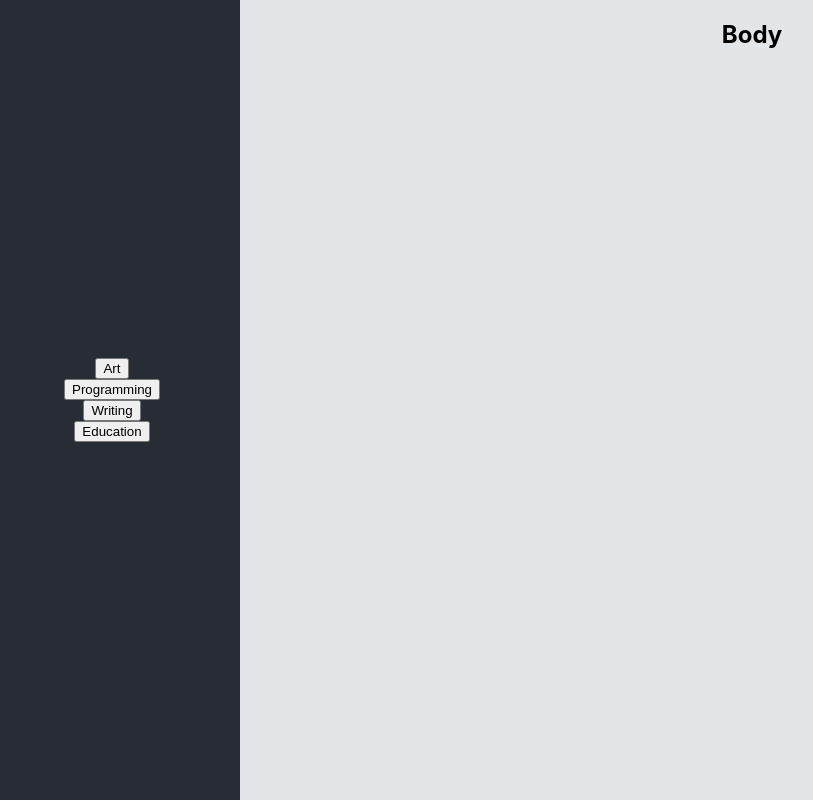
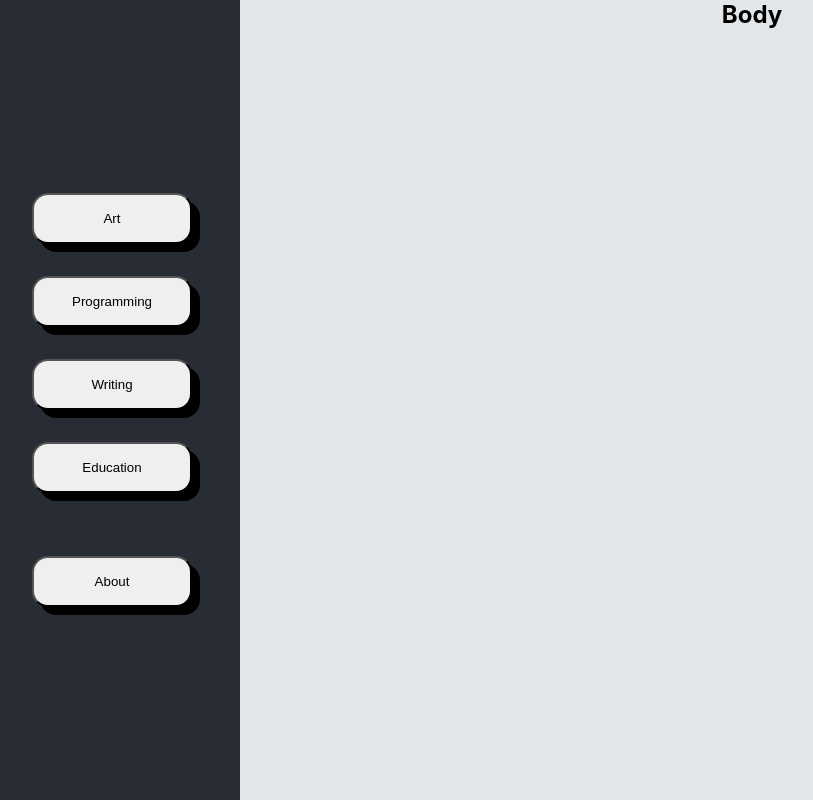
Before and after one commit to zen-da-baker/react-portfolio-site, a React (Create React App) app in the folder react-portfolio/: page / in a window 1280 px wide. Shown: the whole page, without its empty margins (16-829 px from the left). Built offline with nearby package versions, Linux system fonts and the light colour scheme.

Commit message:
Button styling

```diff
--- a/react-portfolio/src/App.css
+++ b/react-portfolio/src/App.css
@@ -1,7 +1,39 @@
+/* Global
+======================================================== */
+
+* {
+  padding: 0;
+  margin: 0;
+}
+
+html {
+  font-size: 16px;
+}
+
+/* Typography
+======================================================== */
+
+/* Components
+======================================================== */
+
+button {
+  padding: 1rem;
+  margin: 1rem;
+  width: 10rem;
+
+  border-radius: 1rem;
+  box-shadow: 0.5rem 0.5rem black;
+}
+
+/* Structure
+======================================================== */
+
 .App {
   text-align: center;
   display: flex;
 }
+
+
 
 .App-logo {
   height: 40vmin;
--- a/react-portfolio/src/App.js
+++ b/react-portfolio/src/App.js
@@ -1,3 +1,6 @@
+// Import React
+import React from 'react';
+
 // Import styles
 import './App.css';
 
@@ -11,6 +14,10 @@ function App() {
         <button>Writing</button>
         <button>Education</button>
 
+        <br/>
+
+        <button>About</button>
+
       </header>
 
       <main className="app-body">
```
